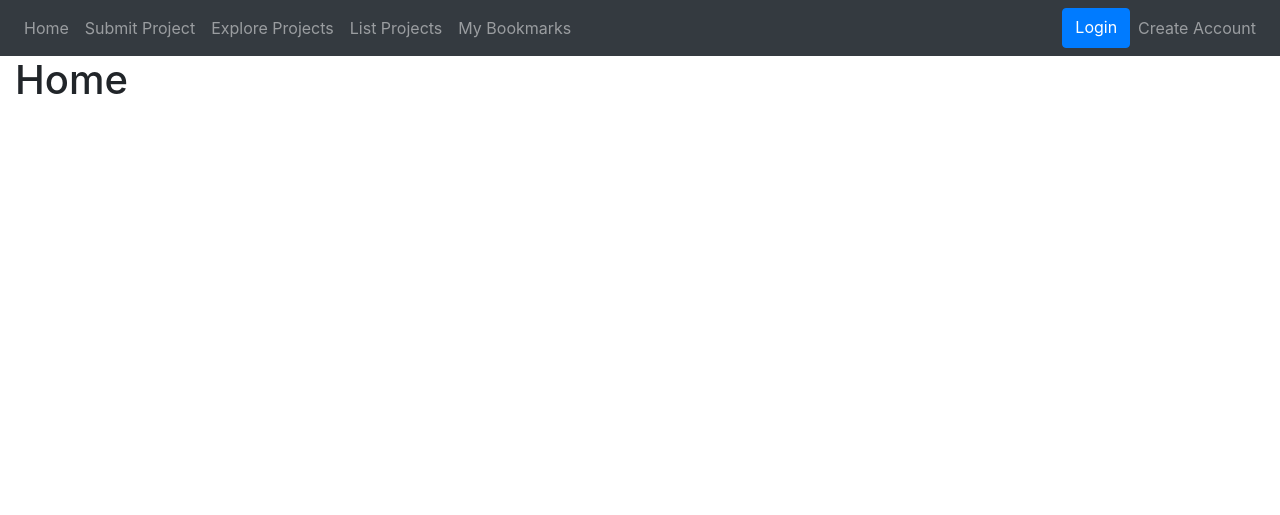
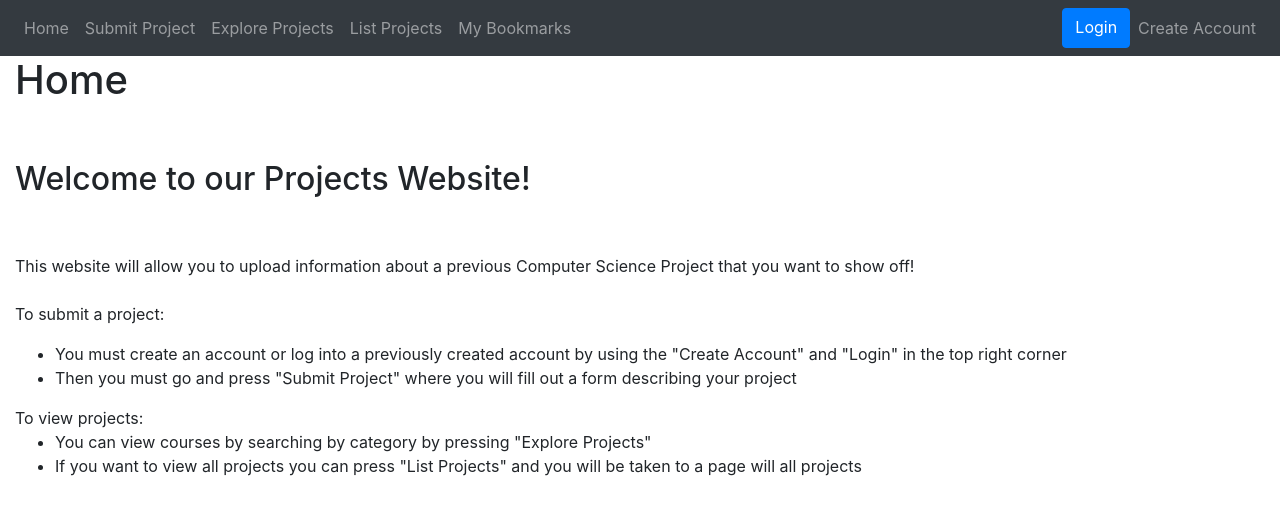
Before and after one commit to MA0610/DatabaseProjectWebsite, a Flask app: page / in a window 1280 px wide. Shown: the top 515 px of the page. Run offline with Flask 3, Linux system fonts and the light colour scheme; some libraries are stand-ins or nearby versions.

Commit message:
Added some information to the home page/directions for how the website generally operates (missing new profile stuff)

```diff
--- a/Databases Project Website/templates/home.html
+++ b/Databases Project Website/templates/home.html
@@ -36,8 +36,27 @@
 <body>
     <h1>Home</h1>
 
+    <br></br>
 
+    <h2>Welcome to our Projects Website!</h2>
+    <br></br>
 
+    <p>
+    This website will allow you to upload information about a previous Computer Science Project that you want to show off!
+    <br></br>
+    To submit a project:
+    <ul>
+        <li>You must create an account or log into a previously created account by using the "Create Account" and "Login" in the top right corner</li>
+        <li>Then you must go and press "Submit Project" where you will fill out a form describing your project</li>
+        </ul>
+
+    To view projects:
+    <ul>
+        <li>You can view courses by searching by category by pressing "Explore Projects"</li>
+        <li>If you want to view all projects you can press "List Projects" and you will be taken to a page will all projects</li>
+    </ul>
+
+    </p>
 
     <div class="main-container">
 
```
